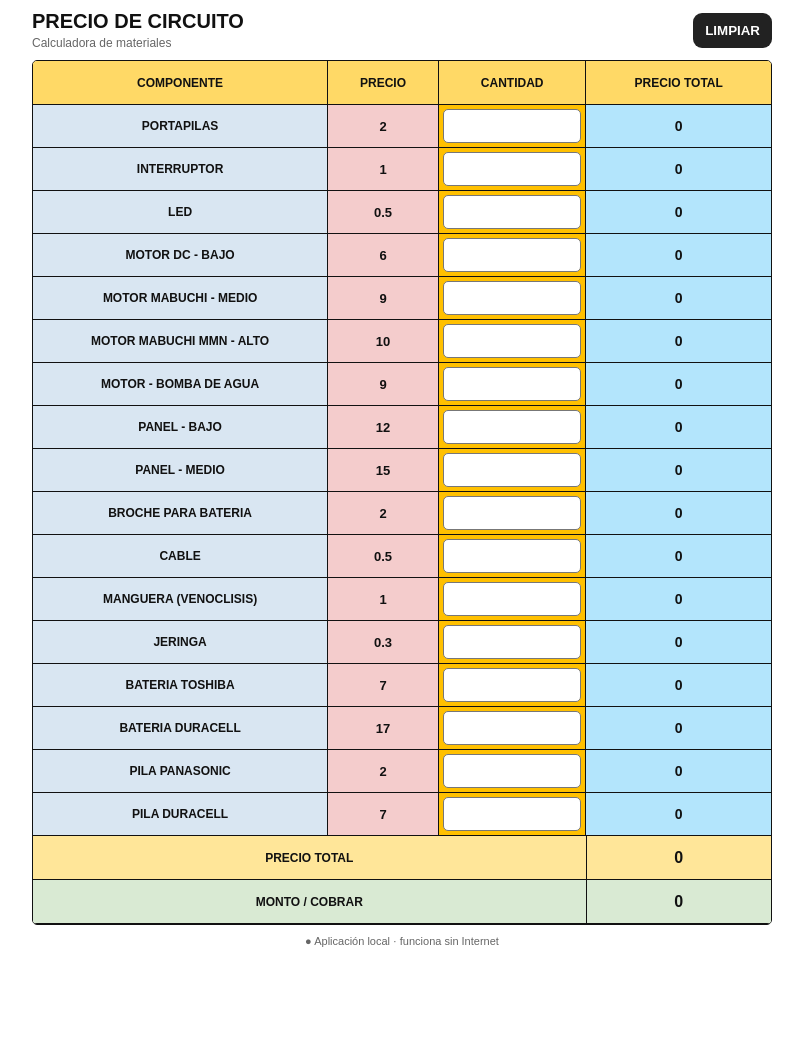
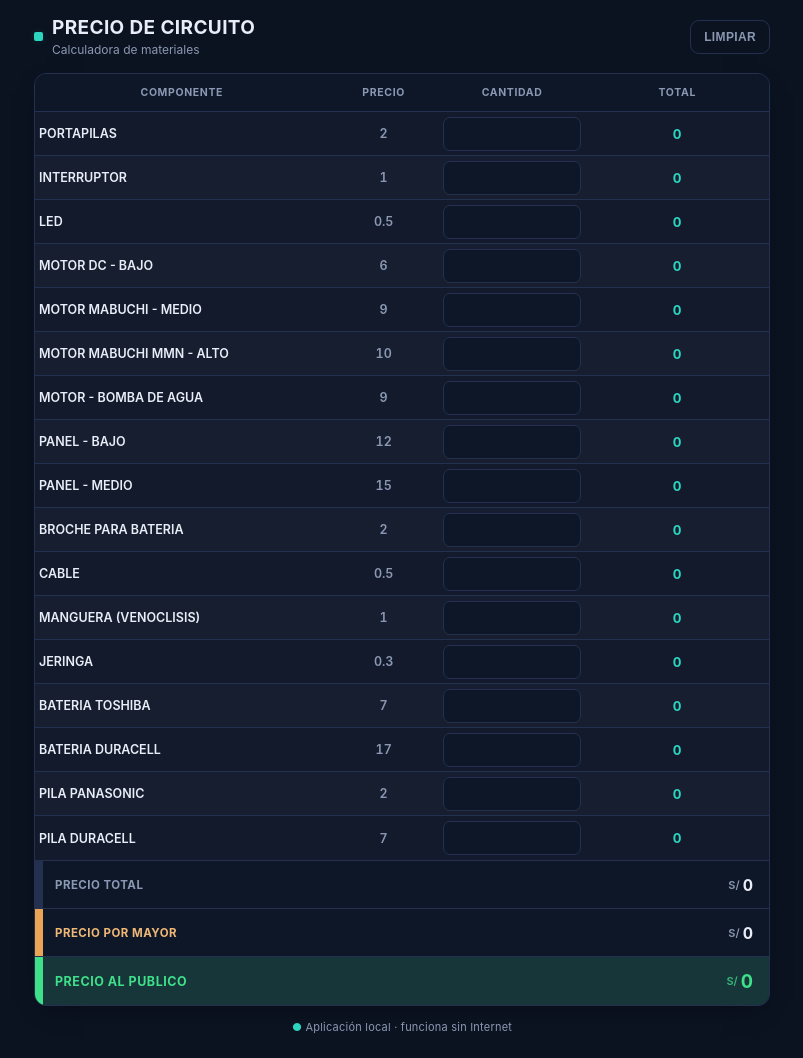
Before and after one commit to yeisson261298-ux/COTIZADOR-INVENTA-MANUALIDADES-, a plain HTML site: page index.html in a window 1280 px wide. Shown: the whole page, without its empty margins (238-1041 px from the left). Before the commit the page ends 967 px from the top, so only its background shows below. Drawn offline with Linux system fonts and the light colour scheme.

Commit message:
Refactor index.html for design and pricing updates
Updated theme colors and layout styles for improved design. Added wholesale and public price summaries.

```diff
--- a/index.html
+++ b/index.html
@@ -3,60 +3,105 @@
 <head>
   <meta charset="UTF-8">
   <meta name="viewport" content="width=device-width, initial-scale=1.0, maximum-scale=1.0, user-scalable=no">
-  <meta name="theme-color" content="#1b1b1b">
+  <meta name="theme-color" content="#0b1220">
   <meta name="apple-mobile-web-app-capable" content="yes">
   <link rel="manifest" href="manifest.json">
   <link rel="icon" href="icon-192.png">
   <link rel="apple-touch-icon" href="icon-192.png">
   <title>Precio de Circuito</title>
   <style>
+:root{
+  --bg:#0b1220;
+  --surface:#121a2c;
+  --surface-2:#182338;
+  --surface-3:#0e1728;
+  --border:#243050;
+  --text:#e8edf7;
+  --text-dim:#8b98b3;
+  --teal:#2dd4bf;
+  --teal-dim:rgba(45,212,191,.13);
+  --copper:#eba454;
+  --copper-dim:rgba(235,164,84,.13);
+  --green:#3ee08a;
+  --green-dim:rgba(62,224,138,.14);
+}
 *{box-sizing:border-box}
-html,body{margin:0;padding:0;background:#fff;color:#111;font-family:Arial,Helvetica,sans-serif}
+html,body{margin:0;padding:0;background:var(--bg);color:var(--text);font-family:-apple-system,"Segoe UI",Roboto,Helvetica,Arial,sans-serif}
 body{min-height:100vh}
-.app{width:100%;max-width:760px;margin:0 auto;padding:10px}
-.top{display:flex;align-items:center;justify-content:space-between;gap:10px;margin-bottom:10px}
-.top h1{font-size:20px;margin:0;font-weight:800}
-.top p{margin:3px 0 0;color:#666;font-size:12px}
-.reset{border:0;border-radius:9px;background:#222;color:#fff;font-weight:800;padding:10px 12px}
-.table{width:100%;overflow:hidden;border:1px solid #111;border-radius:5px}
-.row{display:grid;grid-template-columns:minmax(0,40%) 15% 20% 25%;min-height:42px}
-.row>div{border-right:1px solid #111;border-bottom:1px solid #111;display:flex;align-items:center;justify-content:center;text-align:center}
-.row>div:last-child{border-right:0}
-.header{background:#ffd966;font-weight:800;font-size:12px;min-height:44px}
-.header>div{padding:5px}
-.component{background:#d9e6f2;font-size:12px;font-weight:800;padding:4px}
-.price{background:#f4cccc;font-size:13px;font-weight:800}
-.qty{background:#ffc000;padding:4px}
-.qty input{width:100%;height:34px;border:1px solid #777;border-radius:5px;background:#fff;text-align:center;font-size:17px;font-weight:800;outline:none}
-.qty input:focus{border:2px solid #222}
-.total{background:#B3E5FC;font-size:14px;font-weight:900}
-.summary{display:grid;grid-template-columns:75% 25%;min-height:44px}
-.summary-label,.summary-value{border-bottom:1px solid #111;display:flex;align-items:center;justify-content:center;font-weight:900}
-.summary-label{background:#ffe699;border-right:1px solid #111;font-size:12px}
-.summary-value{background:#ffe699;font-size:16px}
-.cobrar .summary-label,.cobrar .summary-value{background:#d9ead3}
-.cobrar .summary-label{border-right:1px solid #111}
-.offline{text-align:center;color:#666;font-size:11px;margin:10px 0}
+.app{width:100%;max-width:760px;margin:0 auto;padding:16px 12px 24px}
+
+.top{display:flex;align-items:center;justify-content:space-between;gap:10px;margin-bottom:16px}
+.top h1{font-size:19px;margin:0;font-weight:700;letter-spacing:.02em;color:var(--text)}
+.top .brand{display:flex;align-items:center;gap:9px}
+.top .brand-dot{width:9px;height:9px;border-radius:2px;background:var(--teal);box-shadow:0 0 8px var(--teal-dim);flex:none}
+.top p{margin:3px 0 0;color:var(--text-dim);font-size:12px}
+.reset{border:1px solid var(--border);border-radius:9px;background:transparent;color:var(--text-dim);font-weight:600;font-size:12px;padding:9px 13px;letter-spacing:.03em;transition:border-color .15s,color .15s,background .15s}
+.reset:active{background:var(--surface-2);color:var(--text);border-color:#3a4770}
+
+.table{width:100%;overflow:hidden;border:1px solid var(--border);border-radius:12px;background:var(--surface);box-shadow:0 8px 24px -12px rgba(0,0,0,.5)}
+
+.row{display:grid;grid-template-columns:minmax(0,40%) 15% 20% 25%;min-height:44px}
+.row>div{border-bottom:1px solid var(--border);display:flex;align-items:center;justify-content:center;text-align:center;padding:2px 4px}
+.row:last-of-type>div{border-bottom:0}
+
+.header{background:var(--surface-3);font-weight:700;font-size:10.5px;min-height:38px;letter-spacing:.06em;color:var(--text-dim)}
+.header>div{padding:5px;border-bottom:1px solid var(--border)}
+
+.row:nth-of-type(even){background:rgba(255,255,255,.015)}
+
+.component{font-size:12.5px;font-weight:600;padding:8px 10px;justify-content:flex-start!important;text-align:left;color:var(--text)}
+.price{font-size:12.5px;font-weight:600;color:var(--text-dim);font-variant-numeric:tabular-nums}
+.qty{padding:6px}
+.qty input{width:100%;height:34px;border:1px solid var(--border);border-radius:7px;background:var(--surface-3);color:var(--text);text-align:center;font-size:16px;font-weight:700;outline:none;font-variant-numeric:tabular-nums;transition:border-color .15s,box-shadow .15s}
+.qty input::placeholder{color:#4a5578}
+.qty input:focus{border-color:var(--teal);box-shadow:0 0 0 3px var(--teal-dim)}
+.total{font-size:13.5px;font-weight:700;color:var(--teal);font-variant-numeric:tabular-nums}
+
+.receipt{border-top:1px solid var(--border)}
+.summary{display:grid;grid-template-columns:8px 1fr auto;align-items:stretch;min-height:48px;background:var(--surface-3);border-bottom:1px solid var(--border)}
+.summary:last-child{border-bottom:0;border-radius:0 0 11px 11px}
+.summary-bar{background:var(--border)}
+.summary-label{display:flex;align-items:center;font-size:11.5px;font-weight:700;letter-spacing:.04em;color:var(--text-dim);padding:0 12px}
+.summary-value{display:flex;align-items:center;justify-content:flex-end;font-weight:700;font-size:16px;padding:0 16px;color:var(--text);font-variant-numeric:tabular-nums;white-space:nowrap}
+.summary-value::before{content:"S/ ";font-size:11px;font-weight:600;color:var(--text-dim);margin-right:3px}
+
+.mayor .summary-bar{background:var(--copper)}
+.mayor .summary-label{color:#f0b876}
+
+.cobrar{background:var(--green-dim)}
+.cobrar .summary-bar{background:var(--green)}
+.cobrar .summary-label{color:var(--green);font-size:12.5px}
+.cobrar .summary-value{font-size:19px;color:var(--green)}
+.cobrar .summary-value::before{color:var(--green);opacity:.75}
+
+.offline{text-align:center;color:var(--text-dim);font-size:11px;margin:14px 0 0;letter-spacing:.02em}
+.offline .dot{color:var(--teal)}
+
 @media(max-width:430px){
- .app{padding:6px}
- .top h1{font-size:17px}
- .reset{font-size:11px;padding:9px}
- .header{font-size:10px}
- .component{font-size:10px}
- .price{font-size:12px}
+ .app{padding:12px 8px 20px}
+ .top h1{font-size:16px}
+ .reset{font-size:11px;padding:9px 11px}
+ .header{font-size:9.5px}
+ .component{font-size:11px;padding:7px 8px}
+ .price{font-size:11.5px}
  .row{min-height:40px}
- .qty input{height:32px;font-size:16px}
+ .qty input{height:32px;font-size:15px}
  .total{font-size:12px}
- .summary-label{font-size:10px}
+ .summary-label{font-size:10.5px}
+ .summary-value{font-size:14px}
+ .cobrar .summary-value{font-size:17px}
 }
   </style>
 </head>
 <body>
   <main class="app">
     <header class="top">
+      <div class="brand">
+        <span class="brand-dot"></span>
         <div>
           <h1>PRECIO DE CIRCUITO</h1>
           <p>Calculadora de materiales</p>
+        </div>
       </div>
       <button id="resetBtn" class="reset" type="button">LIMPIAR</button>
     </header>
@@ -66,22 +111,31 @@ body{min-height:100vh}
         <div>COMPONENTE</div>
         <div>PRECIO</div>
         <div>CANTIDAD</div>
-        <div>PRECIO TOTAL</div>
+        <div>TOTAL</div>
       </div>
 
       <div id="rows"></div>
 
+      <div class="receipt">
         <div class="summary">
+          <div class="summary-bar"></div>
           <div class="summary-label">PRECIO TOTAL</div>
           <div id="grandTotal" class="summary-value">0</div>
         </div>
+        <div class="summary mayor">
+          <div class="summary-bar"></div>
+          <div class="summary-label">PRECIO POR MAYOR</div>
+          <div id="wholesaleTotal" class="summary-value">0</div>
+        </div>
         <div class="summary cobrar">
-        <div class="summary-label">MONTO / COBRAR</div>
+          <div class="summary-bar"></div>
+          <div class="summary-label">PRECIO AL PUBLICO</div>
           <div id="chargeTotal" class="summary-value">0</div>
+        </div>
       </div>
     </section>
 
-    <p class="offline">● Aplicación local · funciona sin Internet</p>
+    <p class="offline"><span class="dot">●</span> Aplicación local · funciona sin Internet</p>
   </main>
   <script>
 const data = [
@@ -107,6 +161,7 @@ const data = [
 const rows = document.getElementById("rows");
 const grandTotal = document.getElementById("grandTotal");
 const chargeTotal = document.getElementById("chargeTotal");
+const wholesaleTotal = document.getElementById("wholesaleTotal");
 const resetBtn = document.getElementById("resetBtn");
 
 function money(n){
@@ -135,7 +190,8 @@ function calculate(){
     sum+=total;
   });
   grandTotal.textContent=money(sum);
-  chargeTotal.textContent=money(sum*3);
+  wholesaleTotal.textContent=money(sum*2.3);
+  chargeTotal.textContent=money(sum*2.7);
 }
 
 rows.addEventListener("input",calculate);
```
Lines whose indentation alone changed are shown as unchanged.
